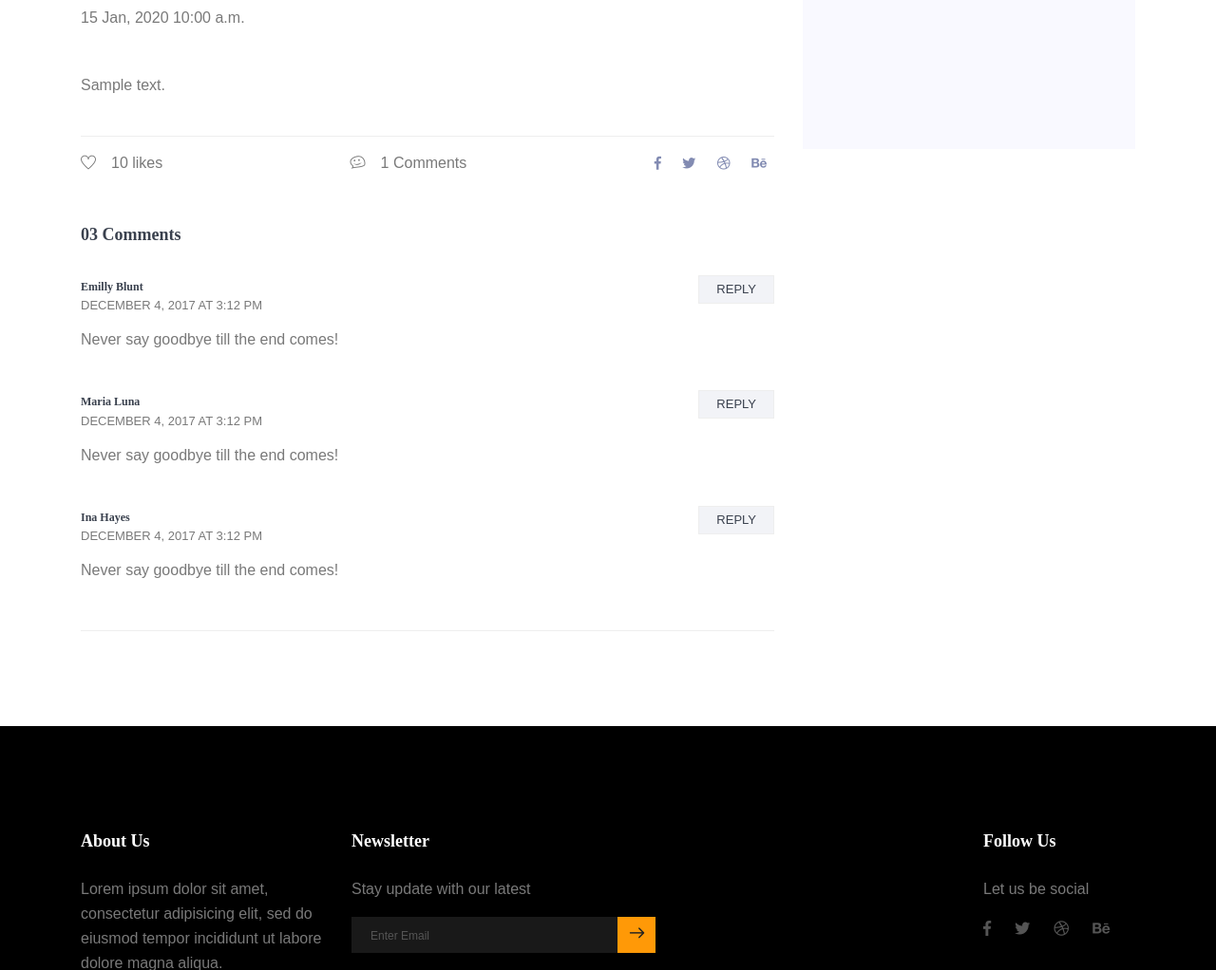
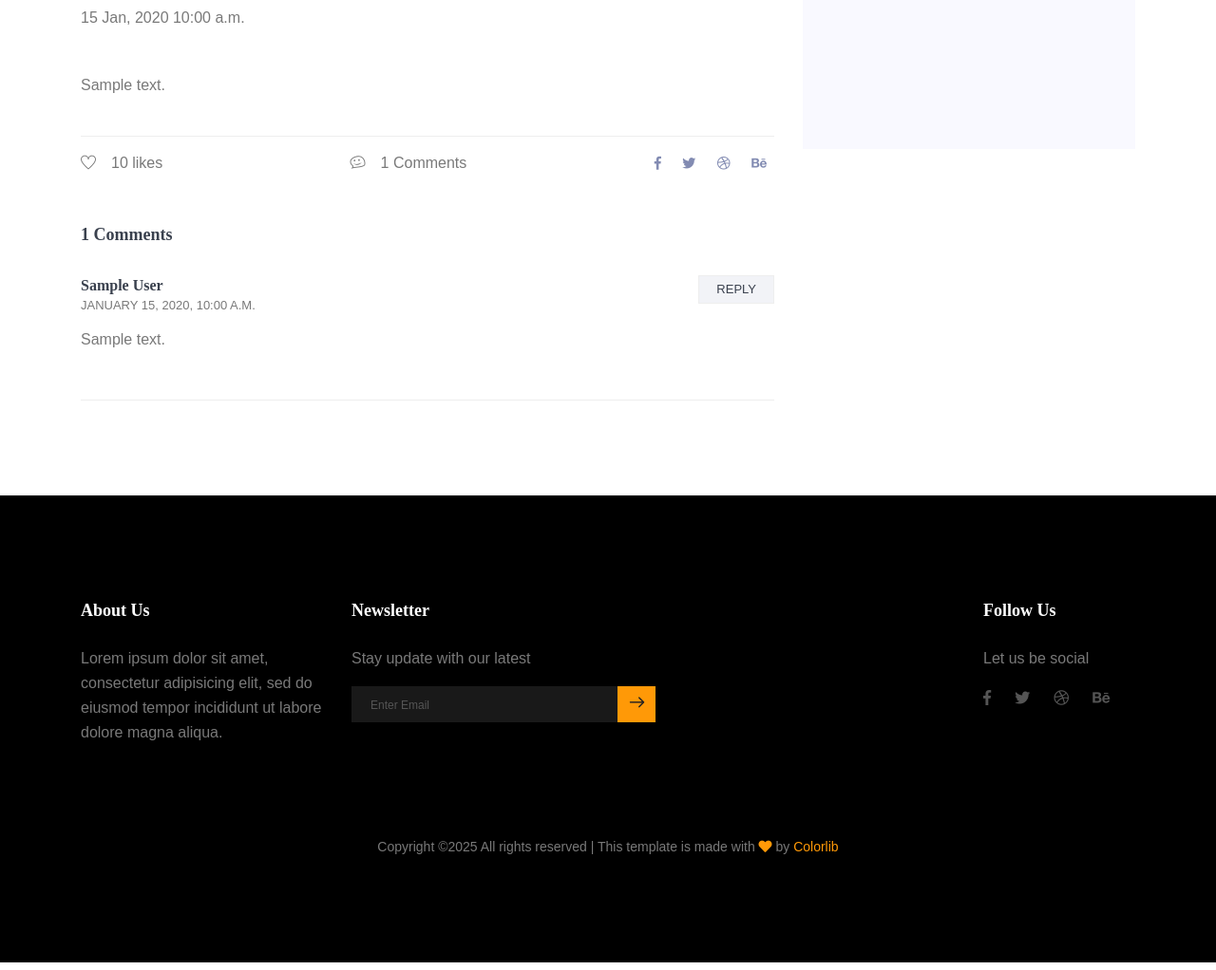
Before and after one commit to AlexKlos/DVMN_l18, a Django app: template templates/blog-details.html in a window 1280 px wide. Shown: the part 1011-2033 px from the top of the page at 95% size. Run offline with Django 3.2, Linux system fonts and the light colour scheme; the template is opened without the code that fills it: most values are stand-ins (such as "Sample title", 1, 10 or a date in 2020); grey boxes marked "Sample" are stand-in pictures; some libraries are stand-ins or nearby versions.

Commit message:
add comments to post page

```diff
--- a/templates/blog-details.html
+++ b/templates/blog-details.html
@@ -97,55 +97,23 @@
 
 
             <div class="comments-area">
-              <h4>03 Comments</h4>
+              <h4>{{ post.comments|length }} Comments</h4>
+              {% for comment in post.comments %}
               <div class="comment-list">
                 <div class="single-comment justify-content-between d-flex">
                   <div class="user justify-content-between d-flex">
                     <div class="desc">
-                      <h5><a href="#">Emilly Blunt</a></h5>
-                      <p class="date">December 4, 2017 at 3:12 pm </p>
-                      <p class="comment">
-                          Never say goodbye till the end comes!
-                      </p>
+                      <h5>{{ comment.author }}</h5>
+                      <p class="date">{{ comment.published_at|date:"F j, Y, g:i a" }}</p>
+                      <p class="comment">{{ comment.text }}</p>
                     </div>
                   </div>
                   <div class="reply-btn">
-                          <a href="" class="btn-reply text-uppercase">reply</a>
+                    <a href="#" class="btn-reply text-uppercase">reply</a>
                   </div>
                 </div>
               </div>
-              <div class="comment-list">
-                <div class="single-comment justify-content-between d-flex">
-                  <div class="user justify-content-between d-flex">
-                    <div class="desc">
-                      <h5><a href="#">Maria Luna</a></h5>
-                      <p class="date">December 4, 2017 at 3:12 pm </p>
-                      <p class="comment">
-                          Never say goodbye till the end comes!
-                      </p>
-                    </div>
-                  </div>
-                  <div class="reply-btn">
-                          <a href="" class="btn-reply text-uppercase">reply</a>
-                  </div>
-                </div>
-              </div>
-              <div class="comment-list">
-                <div class="single-comment justify-content-between d-flex">
-                  <div class="user justify-content-between d-flex">
-                    <div class="desc">
-                      <h5><a href="#">Ina Hayes</a></h5>
-                      <p class="date">December 4, 2017 at 3:12 pm </p>
-                      <p class="comment">
-                          Never say goodbye till the end comes!
-                      </p>
-                    </div>
-                  </div>
-                  <div class="reply-btn">
-                          <a href="" class="btn-reply text-uppercase">reply</a>
-                  </div>
-                </div>
-              </div>
+              {% endfor %}
             </div>
           </div>
 
```
